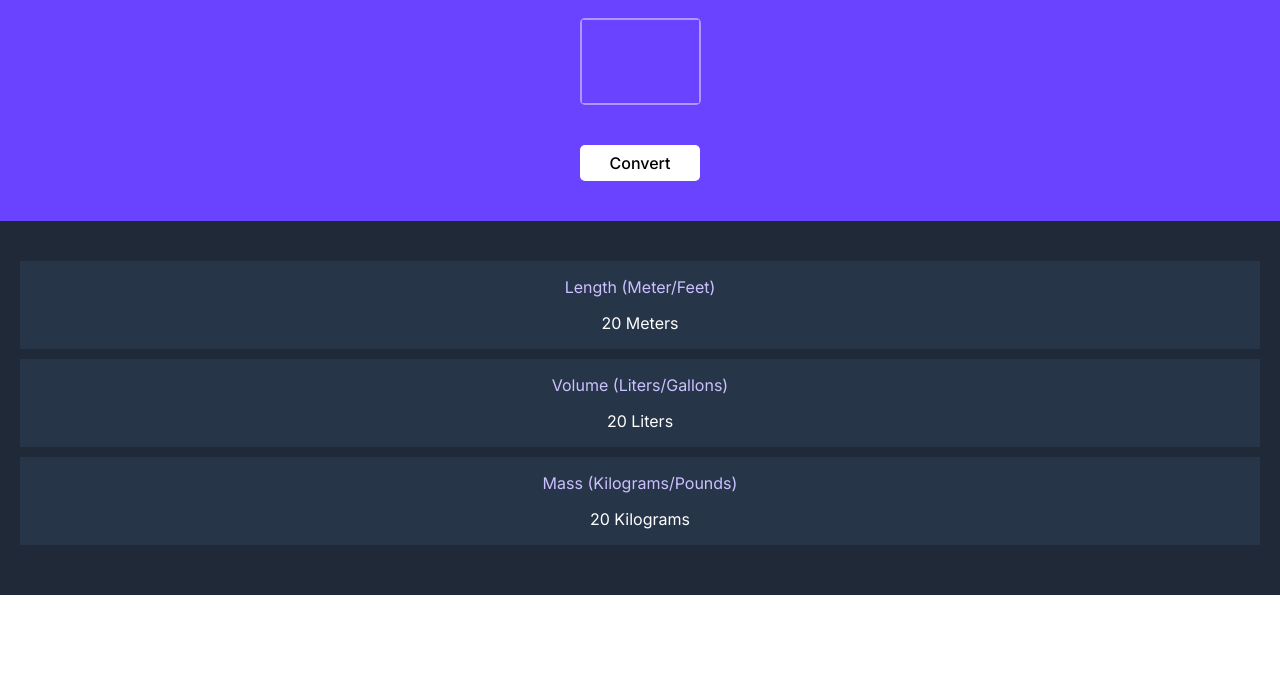
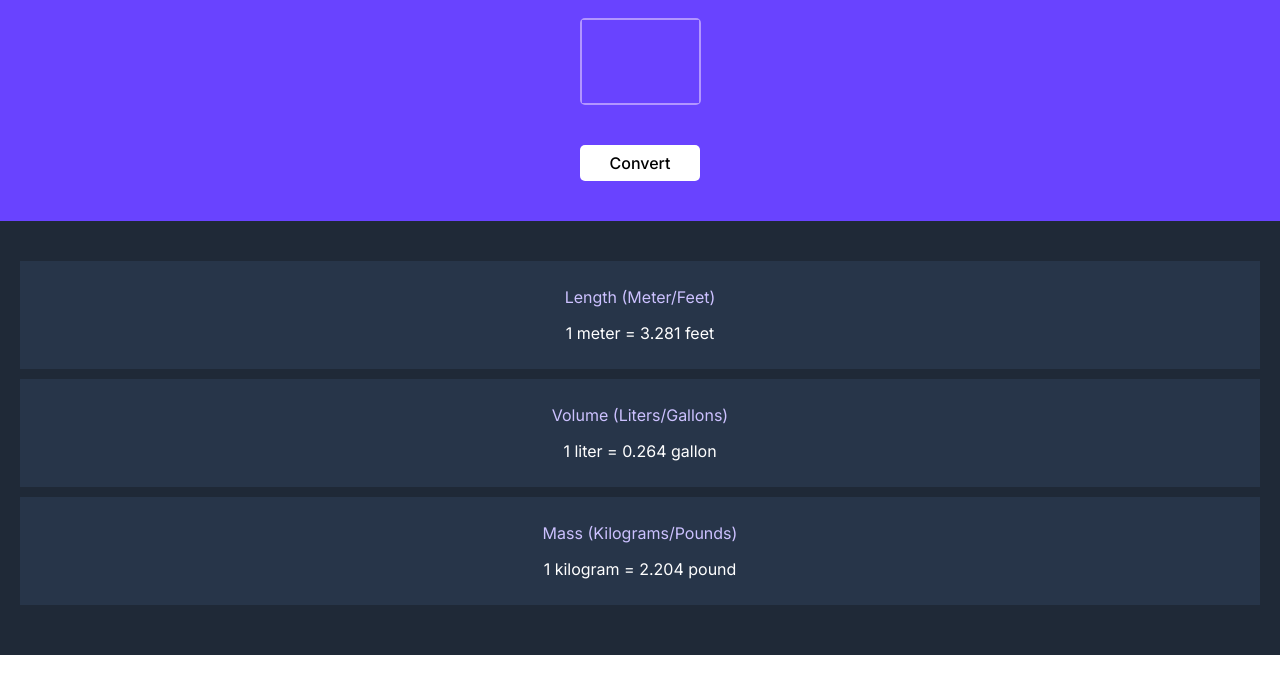
Before and after one commit to amirul1709/unit-converter, a website built with Vite: page index.html in a window 1280 px wide. Shown: the part 101-794 px from the top of the page. Built offline with nearby package versions, Linux system fonts and the light colour scheme.

Commit message:
update index.html + index.css

```diff
--- a/index.css
+++ b/index.css
@@ -34,7 +34,6 @@ button {
     font-style: bold;
     background-color: #6943FF;
     width: 100%;
-    height: 100%;
     border: none;
 
 }
@@ -62,6 +61,7 @@ button {
     background-color: #273549;
     color: #FFFFFF;
     margin-bottom: 10px;
+    padding: 10px 20px;
 }
 
 .unit-name {
--- a/index.html
+++ b/index.html
@@ -1,10 +1,15 @@
-<html>
+<!DOCTYPE html>
+<html lang="en">
+
 <head>
     <link rel="preconnect" href="https://fonts.googleapis.com">
     <link rel="preconnect" href="https://fonts.gstatic.com" crossorigin>
-        <link href="https://fonts.googleapis.com/css2?family=Inter:ital,opsz,wght@0,14..32,100..900;1,14..32,100..900&display=swap" rel="stylesheet">
+    <link
+        href="https://fonts.googleapis.com/css2?family=Inter:ital,opsz,wght@0,14..32,100..900;1,14..32,100..900&display=swap"
+        rel="stylesheet">
     <link rel="stylesheet" href="index.css">
 </head>
+
 <body>
     <div id="header-div">
         <h1>Metric/Imperial Unit Conversion</h1>
@@ -16,17 +21,18 @@
     <div id="conversions-div">
         <div class="conversion">
             <p class="unit-name">Length (Meter/Feet)</p>
-                <p id="length-el">20 Meters</p>
+            <p id="length-el">1 meter = 3.281 feet</p>
         </div>
         <div class="conversion">
             <p class="unit-name">Volume (Liters/Gallons)
-                <p id="volume-el">20 Liters</p>
+            <p id="volume-el">1 liter = 0.264 gallon</p>
         </div>
         <div class="conversion">
             <p class="unit-name">Mass (Kilograms/Pounds)</p>
-                <p id="mass-el">20 Kilograms</p>
+            <p id="mass-el">1 kilogram = 2.204 pound</p>
         </div>
     </div>
     <script src="index.js"></script>
 </body>
+
 </html>
```
Lines whose indentation alone changed are shown as unchanged.
